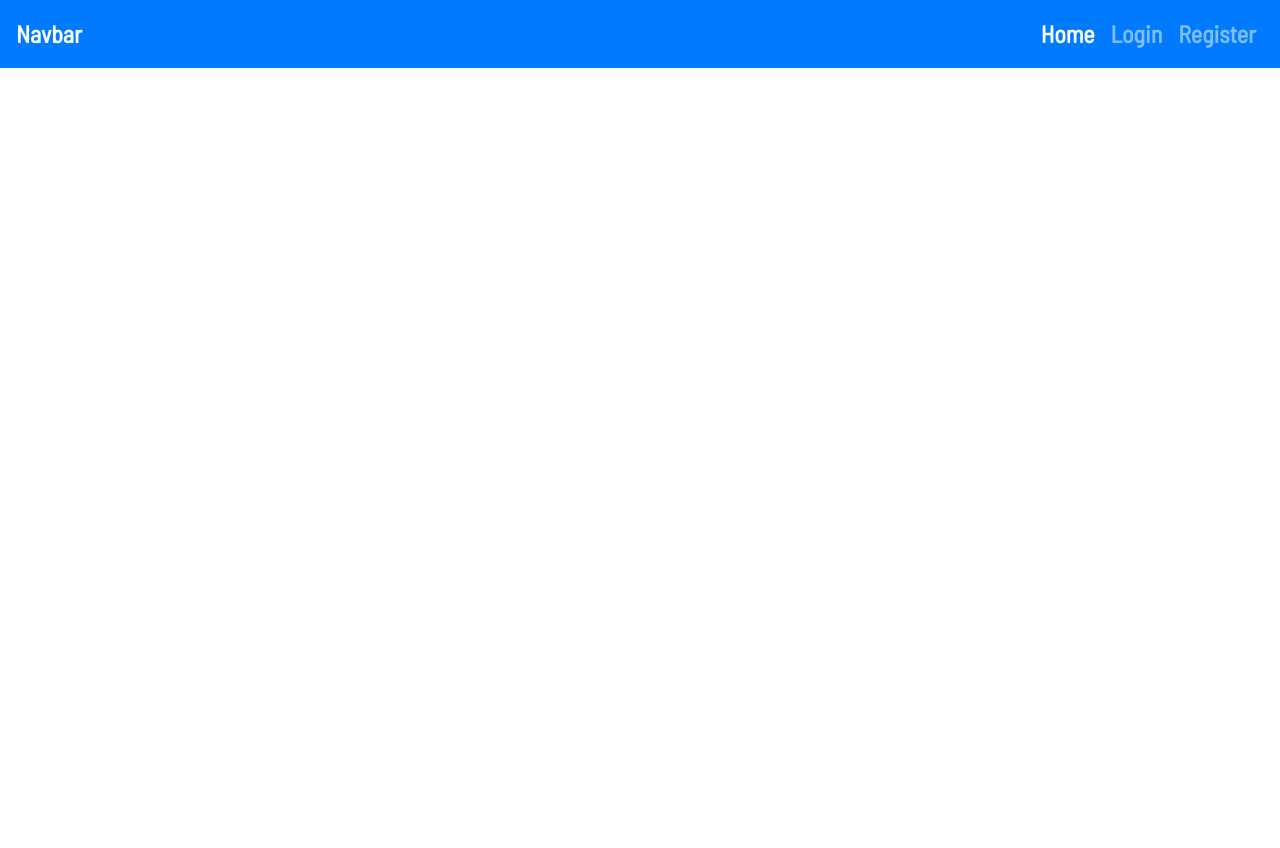
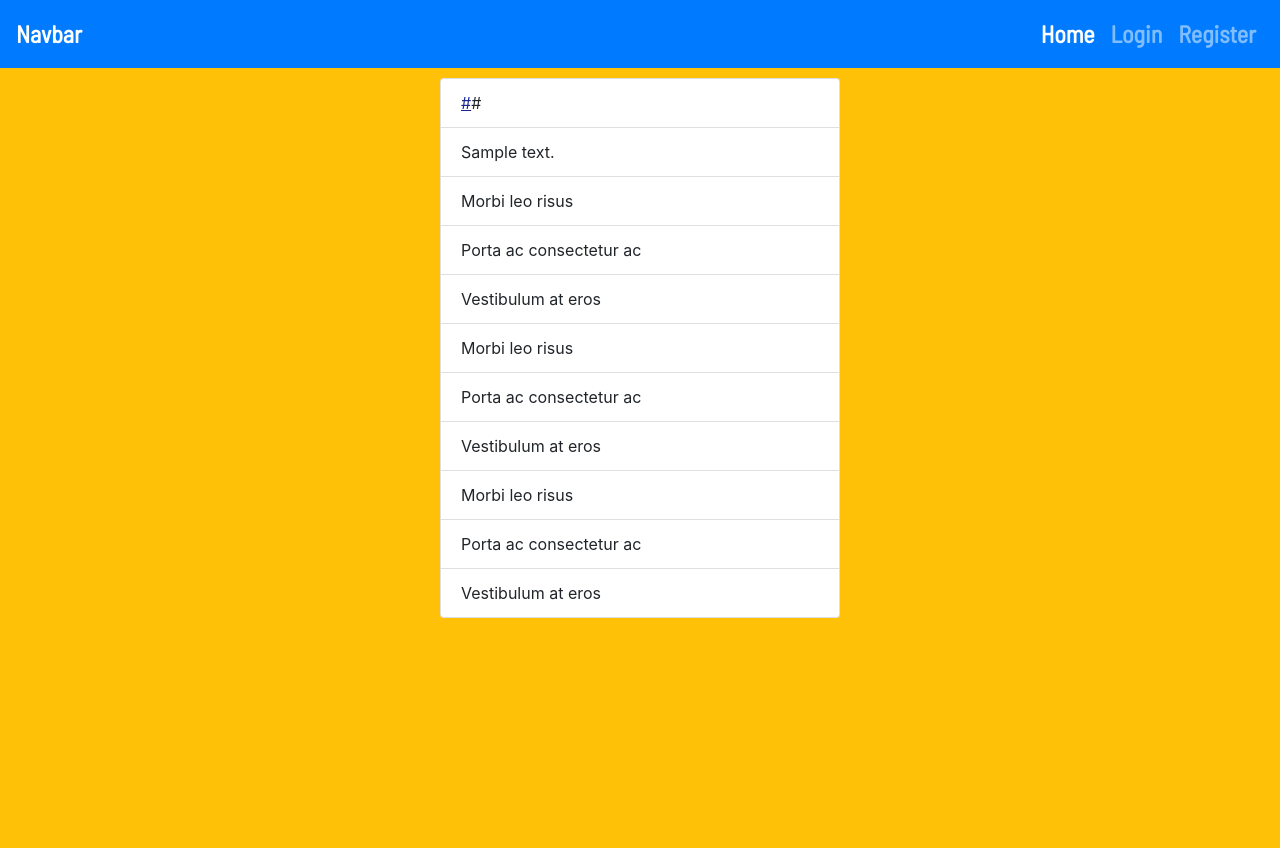
Before and after one commit to plyn85/bookmarks-app, a Flask app: template templates/bookmarks.html in a window 1280 px wide. Before the commit the page ends 68 px from the top, so only its background shows below. Run offline with Flask 2, Linux system fonts and the light colour scheme; the template is opened without the code that fills it: most values are stand-ins (such as "Sample title", 1, 10 or a date in 2020); some libraries are stand-ins or nearby versions.

Commit message:
adding basic add bookmark functionailty

```diff
--- a/app.py
+++ b/app.py
@@ -71,9 +71,9 @@ def logout():
     return redirect(url_for('index'))
 
 
-@app.route('/bookmarks')
-def bookmarks():
-    return render_template('bookmarks.html')
+@app.route('/get_bookmark')
+def get_bookmark():
+    return render_template('bookmarks.html', bookmarks=mongo.db.bookmarks.find())
 
 
 @app.route('/add_bookmark')
@@ -81,6 +81,13 @@ def add_bookmark():
     return render_template('add_bookmark.html')
 
 
+@app.route('/insert_bookmark', methods=['POST'])
+def insert_bookmark():
+    bookmarks = mongo.db.bookmarks
+    bookmarks.insert_one(request.form.to_dict())
+    return redirect(url_for('get_bookmark'))
+
+
 if __name__ == '__main__':
     app.run(host=os.environ.get('IP'),
             port=int(os.environ.get('PORT')),
--- a/templates/add_bookmark.html
+++ b/templates/add_bookmark.html
@@ -2,7 +2,7 @@
 <!-- taken an modified from tutorial https://www.tutorialrepublic.com/codelab.php?topic=bootstrap&file=simple-login-form-->
 <section class="yellow-background">
   <div class="signup-form mt-5">
-    <form action="{{ url_for('add_bookmark') }}" method="post">
+    <form action="{{ url_for('insert_bookmark') }}" method="post">
       <h2 class="text-center">Add bookmark</h2>
       <p class="hint-text">
         Copy and paste your bookmark url below
@@ -20,7 +20,7 @@
         Add a description for your bookmark below
       </p>
       <div class="form-group">
-        <textarea class="form-control" name="add_bookmark_description" rows="5">
+        <textarea class="form-control" name="bookmark_description" rows="5">
 Enter text here...</textarea
         >
       </div>
--- a/templates/base.html
+++ b/templates/base.html
@@ -38,7 +38,7 @@
         >
           <ul class="navbar-nav">
             <!-- these four links will only visable when in the bookmarks section -->
-            {% if request.path == url_for('bookmarks')%}
+            {% if request.path == url_for('get_bookmark')%}
             <li class="nav-item">
               <a class="nav-link" href="">Add Category</a>
             </li>
@@ -63,7 +63,9 @@
 
             {% if session['logged_in'] == True %}
             <li class="nav-item">
-              <a class="nav-link" href="{{url_for('bookmarks')}}">Bookmarks</a>
+              <a class="nav-link" href="{{url_for('get_bookmark')}}"
+                >Bookmarks</a
+              >
             </li>
             <li class="nav-item">
               <a class="nav-link" href="{{url_for('logout')}}">Logout</a>
--- a/templates/bookmarks.html
+++ b/templates/bookmarks.html
@@ -1,6 +1,24 @@
 {% extends 'base.html' %} {% block content %}
-<div class="row d-flex justify-content-center container">
-  <div class="col-md-8"></div>
+<section class="yellow-background">
+    <div class="signup-form mt-5">
+        {% for book  in bookmarks %}
+  <ul class="list-group">
+
+    <li class="list-group-item"><a href="" about="blank">{{book.add_bookmark_url}}</a>{{book.add_bookmark_url}}</li>
+
+    <li class="list-group-item">{{book.bookmark_description}}</li>
+    {% endfor%}
+    <li class="list-group-item">Morbi leo risus</li>
+    <li class="list-group-item">Porta ac consectetur ac</li>
+    <li class="list-group-item">Vestibulum at eros</li>
+    <li class="list-group-item">Morbi leo risus</li>
+    <li class="list-group-item">Porta ac consectetur ac</li>
+    <li class="list-group-item">Vestibulum at eros</li>
+    <li class="list-group-item">Morbi leo risus</li>
+    <li class="list-group-item">Porta ac consectetur ac</li>
+    <li class="list-group-item">Vestibulum at eros</li>
+  </ul>
+</div>
 </div>
 
 {% endblock content%}
--- a/templates/index.html
+++ b/templates/index.html
@@ -25,7 +25,7 @@
         </button>
         {% endif %} {% if session['logged_in'] == True %}
         <button type="button" class="data-btn col-md-3  btn-primary">
-          <a href="{{url_for('bookmarks')}}" class="text-oswald white">
+          <a href="{{url_for('get_bookmark')}}" class="text-oswald white">
             Bookmarks</a
           >
         </button>
```
